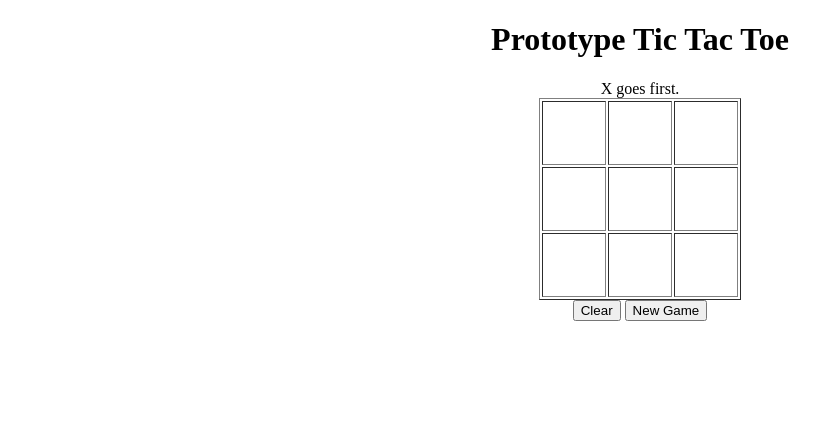
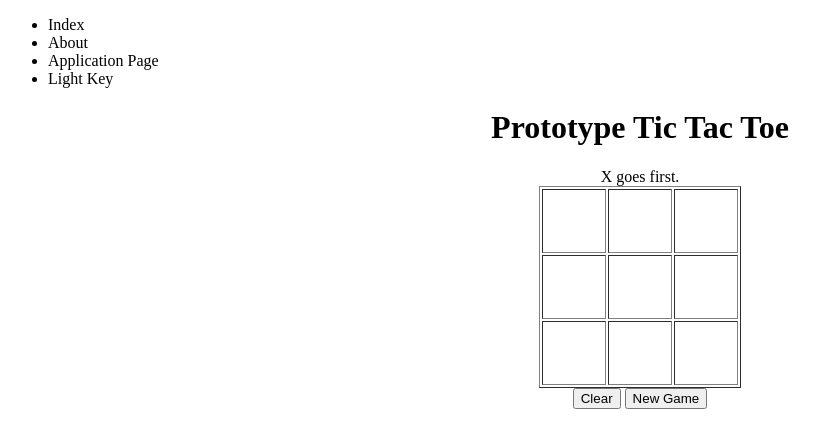
Before and after one commit to NoeBuddy/SOFT166, a plain HTML site: page index.html in a window 1280 px wide. Shown: the whole page, without its empty margins (0-820 px from the left). Drawn offline with nearby package versions, Linux system fonts and the light colour scheme.

Commit message:
I seemed to have overlooked the necessity for the other pages in my application. I have added those and will work on them tomorrow.

```diff
--- a/index.html
+++ b/index.html
@@ -201,6 +201,16 @@ function getLightState(number){
     </script>
 </head>
 <body onload="start();">
+<header>
+    <nav>
+        <ul>
+            <li>Index</li>
+            <li>About</li>
+            <li>Application Page</li>
+            <li>Light Key</li>
+        </ul>
+    </nav>
+</header>
     <h1 class="pageHead">Prototype Tic Tac Toe</h1>
         <div class="message" id="message">Player's Turn Goes Here.</div>
         <table border="1" align="center">
```
Also changed, not shown: about.html (added, +10 -0 lines), app_page.html (added, +10 -0 lines), lightkey.html (added, +10 -0 lines), 1 other file.
